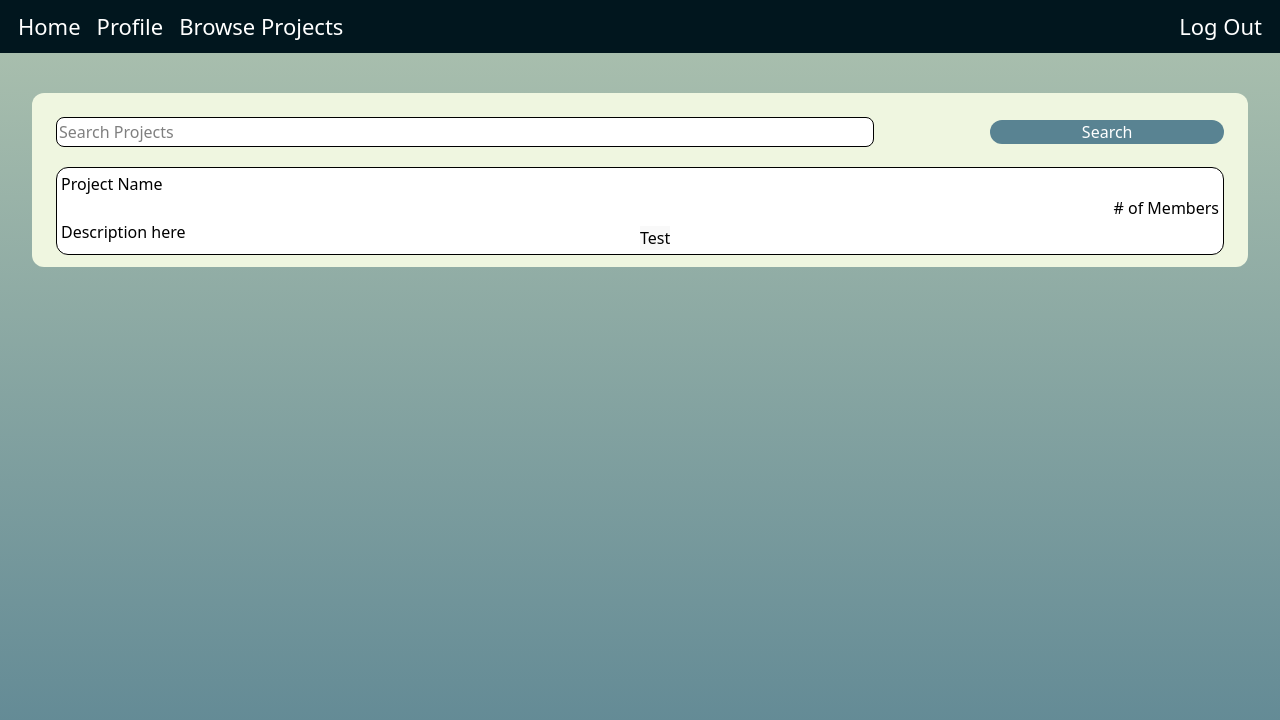
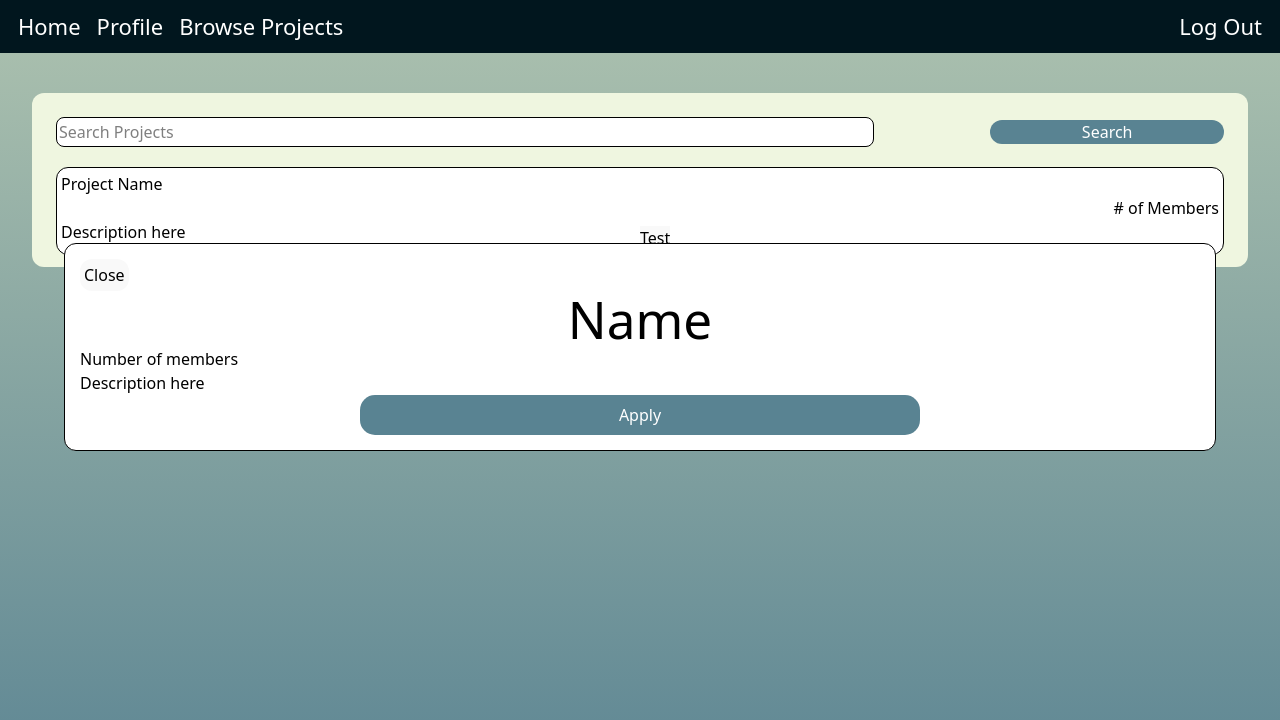
Before and after one commit to lbrown169/Codennect, a React (Vite) app in the folder frontend/: page /browse in a window 1280 px wide. Shown: the top 720 px of the page. Built offline with nearby package versions, Linux system fonts and the light colour scheme; sample sign-in values are in the browser's storage.

Commit message:
Added test display for project preview on browsing page. Press close to close it. Currently cannot reopen it without clicking 'Browse Projects' again.

```diff
--- a/frontend/src/App.css
+++ b/frontend/src/App.css
@@ -20,6 +20,23 @@
   border-radius: 4px;
   padding: 4px;
   width: 100%;
+}
+
+.applyButton {
+  position: relative;
+  margin: auto;
+  padding: 8px;
+  text-align: center;
+  border-radius: 15px;
+  width: 50%;
+  margin-left: 25%;
+  color: white;
+  background-color: #598392;
+}
+
+.closeButton {
+  padding: 4px;
+  border-radius: 12px;
 }
 
 #editProfButtons {
@@ -113,6 +130,20 @@
   height: 652px;
 }
 
+.projPreview {
+  position: fixed;
+  margin: auto;
+  background-color: white;
+  border: 1px solid black;
+  border-radius: 12px;
+  padding: 15px;
+  width: 90%;
+  overflow: auto;
+  left: 5%;
+  color: black;
+  display: block;
+}
+
 .projSearchCard {
   background-color: white;
   border: 1px solid black;
@@ -124,7 +155,6 @@
 }
 
 .projSearchCardDesc {
-  width: 50%;
   overflow: hidden;
   text-overflow: ellipsis;
   display: inline-block;
--- /dev/null
+++ b/frontend/src/components/ProjectPreview.tsx
@@ -0,0 +1,24 @@
+
+
+function ProjectPreview()
+{
+
+    const close = (event: React.MouseEvent) =>
+    {
+        event.preventDefault()
+        var t = document.getElementById("projPreview");
+        if(t == null)   return;
+        t.style.display = "none"
+    }
+
+    return(
+        <span id="projPreview" className="projPreview">
+            <button type="button" className="closeButton" onClick={close}>Close</button>
+            <h1 className="text-center">Name</h1>
+            <p>Number of members</p>
+            <p>Description here</p>
+            <button type="button" className="applyButton">Apply</button>
+        </span>
+    );
+}
+export default ProjectPreview;
--- a/frontend/src/components/ProjectSearch.tsx
+++ b/frontend/src/components/ProjectSearch.tsx
@@ -1,5 +1,7 @@
-import React from 'react';
+import React, {useState} from 'react';
 import { renderToString } from 'react-dom/server';
+import ProjectPreview from './ProjectPreview';
+
 
 function ProjectSearch(this: any)
 {
@@ -10,7 +12,9 @@ function ProjectSearch(this: any)
         return;
     }
 
-    const createNewCard = (num: number) =>
+    const [testPrev, editTestPrev] = useState(<ProjectPreview />)
+
+    function createNewCard(num: number)
     {
         var theKey = "item" + num;
         return(
@@ -18,7 +22,7 @@ function ProjectSearch(this: any)
                 <div className="projSearchCard">
                     <p>Project Name</p>
                     <p className="text-right"># of Members</p>
-                    <div className="projSearchCardDesc">Description here</div>
+                    <div className="projSearchCardDesc w-[50%]">Description here</div>
                     <button type="button" onClick={projMoreInfo}>Test</button>
                 </div>
             </li>
@@ -56,12 +60,13 @@ function ProjectSearch(this: any)
                         <div className="projSearchCard">
                             <p>Project Name</p>
                             <p className="text-right"># of Members</p>
-                            <div className="projSearchCardDesc">Description here</div>
+                            <div className="projSearchCardDesc w-[50%]">Description here</div>
                             <button type="button" onClick={projMoreInfo}>Test</button>
                         </div>
                     </li>
                 </ul>
             </span>
+            {testPrev}
         </div>
 
     );
```
